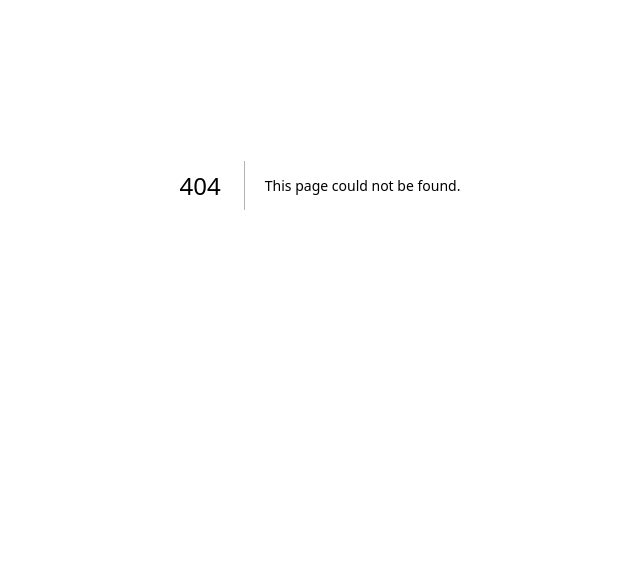
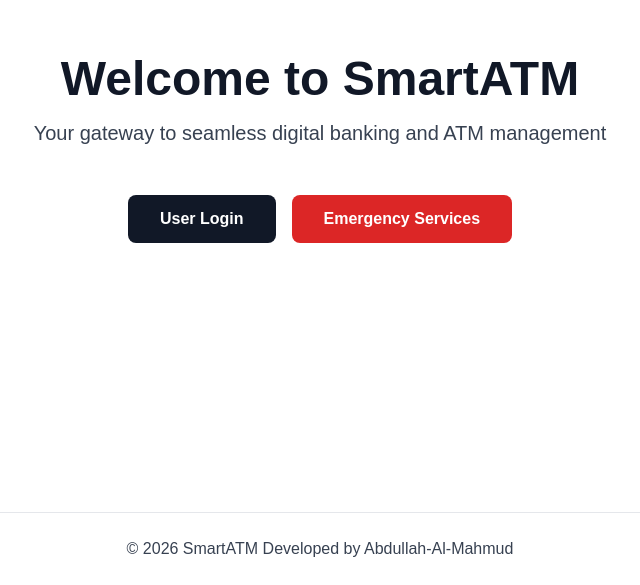
Before and after one commit to Abdullah-Al-Mahmud777/SmartATM, a Next.js app in the folder frontend/: page /atm/home in a window 1280 px wide. Before the commit this address had no page. Shown: the part 215-800 px from the top of the page, without its empty margins (320-960 px from the left). Built offline with nearby package versions, Linux system fonts and the light colour scheme.

Commit message:
code update home page

```diff
--- /dev/null
+++ b/frontend/app/atm/home/page.tsx
@@ -0,0 +1,46 @@
+"use client";
+
+import { useRouter } from 'next/navigation';
+
+export default function ATMHome() {
+  const router = useRouter();
+
+  return (
+    <div className="flex min-h-screen flex-col bg-white">
+      {/* Main Content */}
+      <main className="flex flex-1 flex-col items-center justify-center px-4 py-16">
+        <div className="max-w-2xl text-center">
+          <h1 className="text-5xl font-bold text-gray-900 mb-4">
+            Welcome to SmartATM
+          </h1>
+          <p className="text-xl text-gray-700 mb-12">
+            Your gateway to seamless digital banking and ATM management
+          </p>
+
+          {/* Login Buttons */}
+          <div className="flex flex-col sm:flex-row gap-4 justify-center">
+            <button
+              onClick={() => router.push('/atm/login')}
+              className="px-8 py-3 bg-gray-900 text-white font-semibold rounded-lg hover:bg-gray-700 transition-colors"
+            >
+              User Login
+            </button>
+            <button
+              onClick={() => router.push('/atm/emergency')}
+              className="px-8 py-3 bg-red-600 text-white font-semibold rounded-lg hover:bg-red-700 transition-colors"
+            >
+             Emergency Services
+            </button>
+          </div>
+        </div>
+      </main>
+
+      {/* Footer */}
+      <footer className="bg-white py-6 mt-auto border-t border-gray-200">
+        <div className="max-w-7xl mx-auto px-4 text-center text-gray-700">
+          <p>&copy; {new Date().getFullYear()} SmartATM Developed by Abdullah-Al-Mahmud</p>
+        </div>
+      </footer>
+    </div>
+  );
+}
--- a/frontend/app/page.tsx
+++ b/frontend/app/page.tsx
@@ -1,46 +1,22 @@
 "use client";
 
+import { useEffect } from 'react';
 import { useRouter } from 'next/navigation';
 
 export default function Home() {
   const router = useRouter();
 
+  useEffect(() => {
+    // Redirect to /atm/home
+    router.push('/atm/home');
+  }, [router]);
+
   return (
-    <div className="flex min-h-screen flex-col bg-white">
-      {/* Main Content */}
-      <main className="flex flex-1 flex-col items-center justify-center px-4 py-16">
-        <div className="max-w-2xl text-center">
-          <h1 className="text-5xl font-bold text-gray-900 mb-4">
-            Welcome to SmartATM
-          </h1>
-          <p className="text-xl text-gray-700 mb-12">
-            Your gateway to seamless digital banking and ATM management
-          </p>
-
-          {/* Login Buttons */}
-          <div className="flex flex-col sm:flex-row gap-4 justify-center">
-            <button
-              onClick={() => router.push('/atm/login')}
-              className="px-8 py-3 bg-gray-900 text-white font-semibold rounded-lg hover:bg-gray-700 transition-colors"
-            >
-              userLogin
-            </button>
-            <button
-              onClick={() => router.push('/atm/emergency')}
-              className="px-8 py-3 bg-gray-700 text-white font-semibold rounded-lg hover:bg-gray-500 transition-colors"
-            >
-             Emergency Services
-            </button>
-          </div>
-        </div>
-      </main>
-
-      {/* Footer */}
-      <footer className="bg-white py-6 mt-auto border-t border-gray-200">
-        <div className="max-w-7xl mx-auto px-4 text-center text-gray-700">
-          <p>&copy; {new Date().getFullYear()} SmartATM Developed by Abdullah-Al-Mahmud</p>
-        </div>
-      </footer>
+    <div className="flex min-h-screen items-center justify-center bg-white">
+      <div className="text-center">
+        <div className="animate-spin rounded-full h-16 w-16 border-b-4 border-gray-900 mx-auto mb-4"></div>
+        <p className="text-gray-600">Loading SmartATM...</p>
+      </div>
     </div>
-  )
+  );
 }
```
